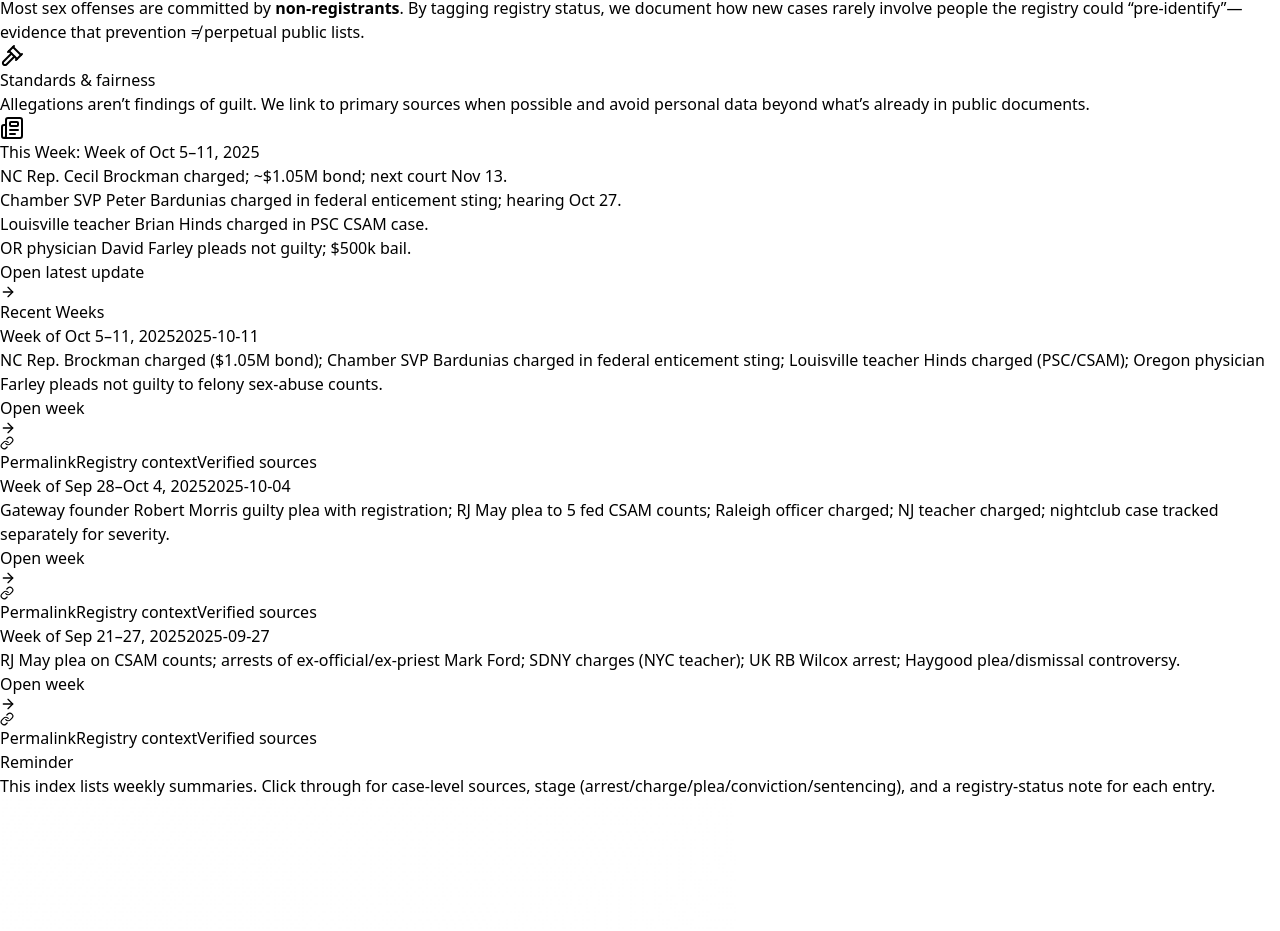
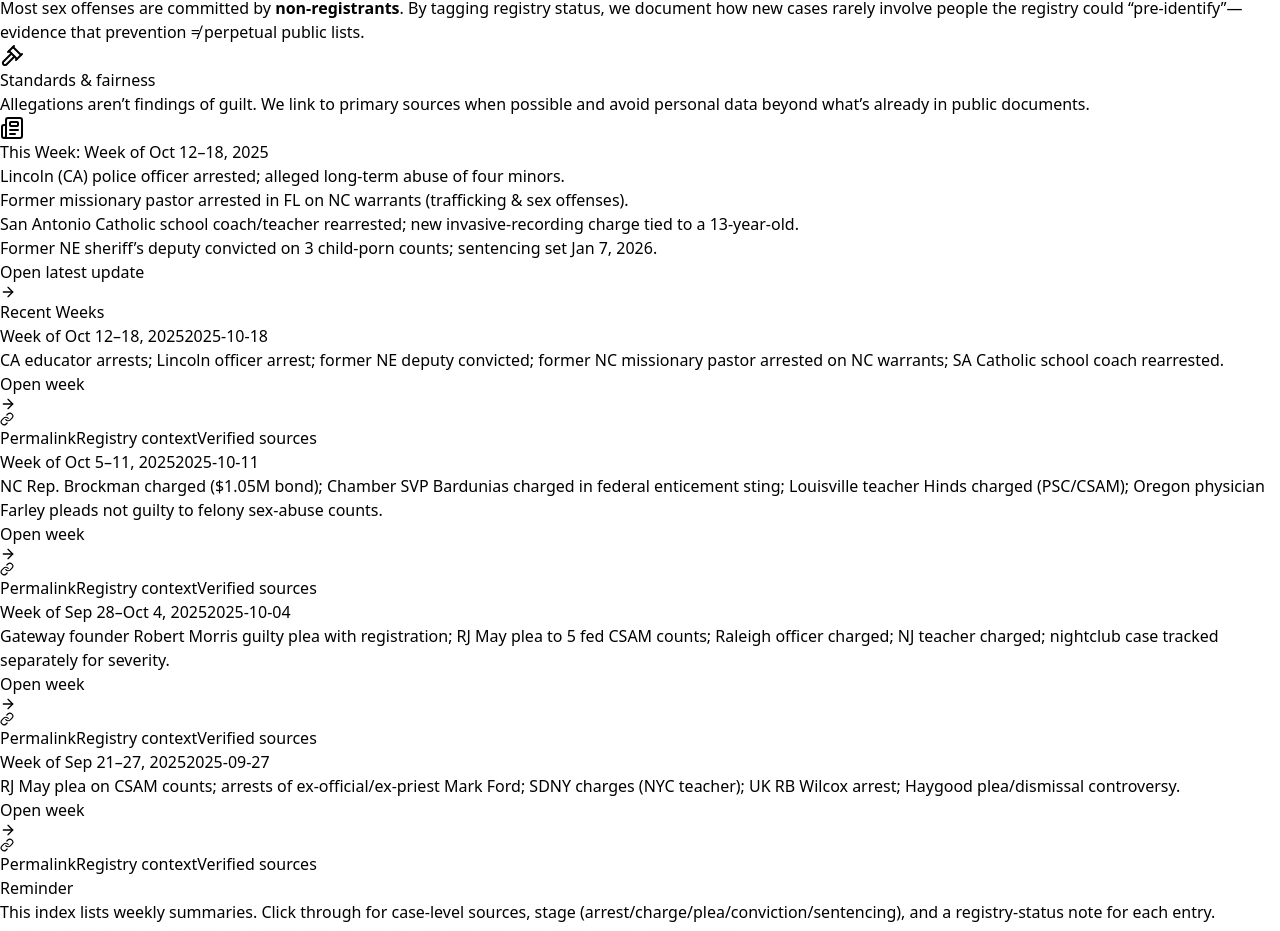
Before and after one commit to projectsolarrecon/Solar, a React (Vite) app: page /resources/accountability-watch in a window 1280 px wide. Shown: the part 3430-4361 px from the top of the page. Built offline with nearby package versions, Linux system fonts and the light colour scheme.

Commit message:
Update accountabilityWatch.ts

```diff
--- a/src/data/accountabilityWatch.ts
+++ b/src/data/accountabilityWatch.ts
@@ -7,6 +7,14 @@ export type AccountabilityItem = {
 };
 
 export const accountabilityWatch: AccountabilityItem[] = [
+{
+  date: "2025-10-18",
+  title: "Week of Oct 12–18, 2025",
+  slug: "2025-10-18",
+  summary:
+    "CA educator arrests; Lincoln officer arrest; former NE deputy convicted; former NC missionary pastor arrested on NC warrants; SA Catholic school coach rearrested.",
+  path: "/resources/accountability-watch/2025-10-18",
+},
 {
   date: "2025-10-11",
   title: "Week of Oct 5–11, 2025",
```
